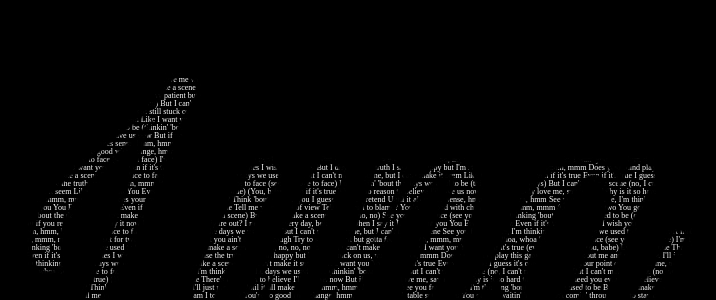
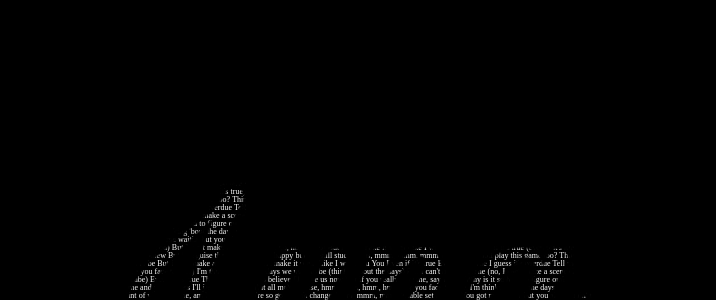
Before and after one commit to Renzeee007/Lunaa, a plain HTML site: page index.html in a window 1280 px wide. Shown: the part 500-800 px from the top of the page, without its empty margins (282-998 px from the left). Drawn offline with Linux system fonts and the light colour scheme.

Commit message:
Update main.css

```diff
--- a/main.css
+++ b/main.css
@@ -12,7 +12,7 @@ p {
 	background-size:cover;
 	background-repeat: no-repeat;
 	background-position: center;
-	background: url(luna1.jpg) no-repeat center/cover;
+	background: url(luna2.jpg) no-repeat center/cover;
 	background-attachment: fixed;
 	-webkit-background-clip: text;
 	-webkit-text-fill-color: rgba(225, 255, 234, 0);
```
